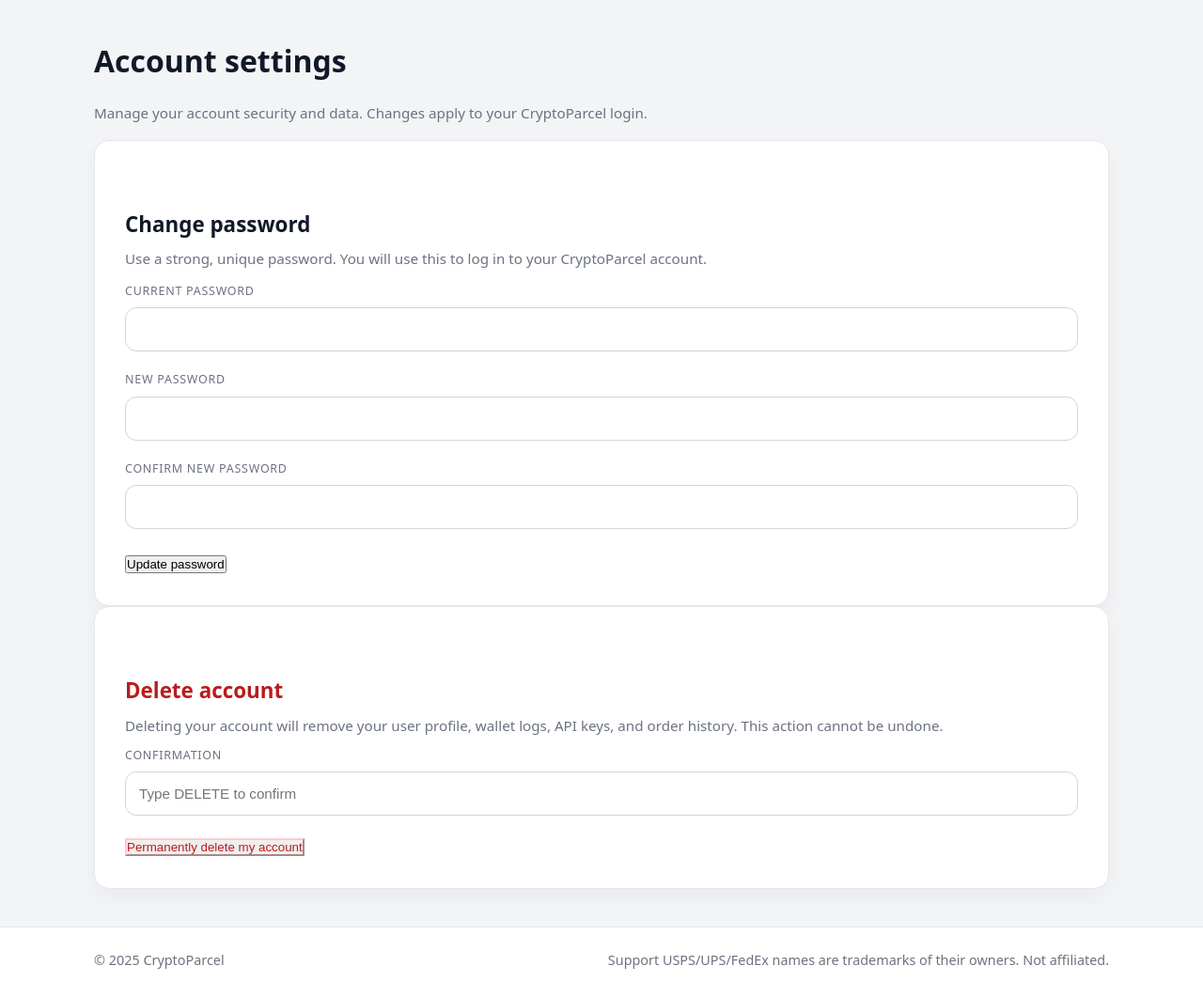
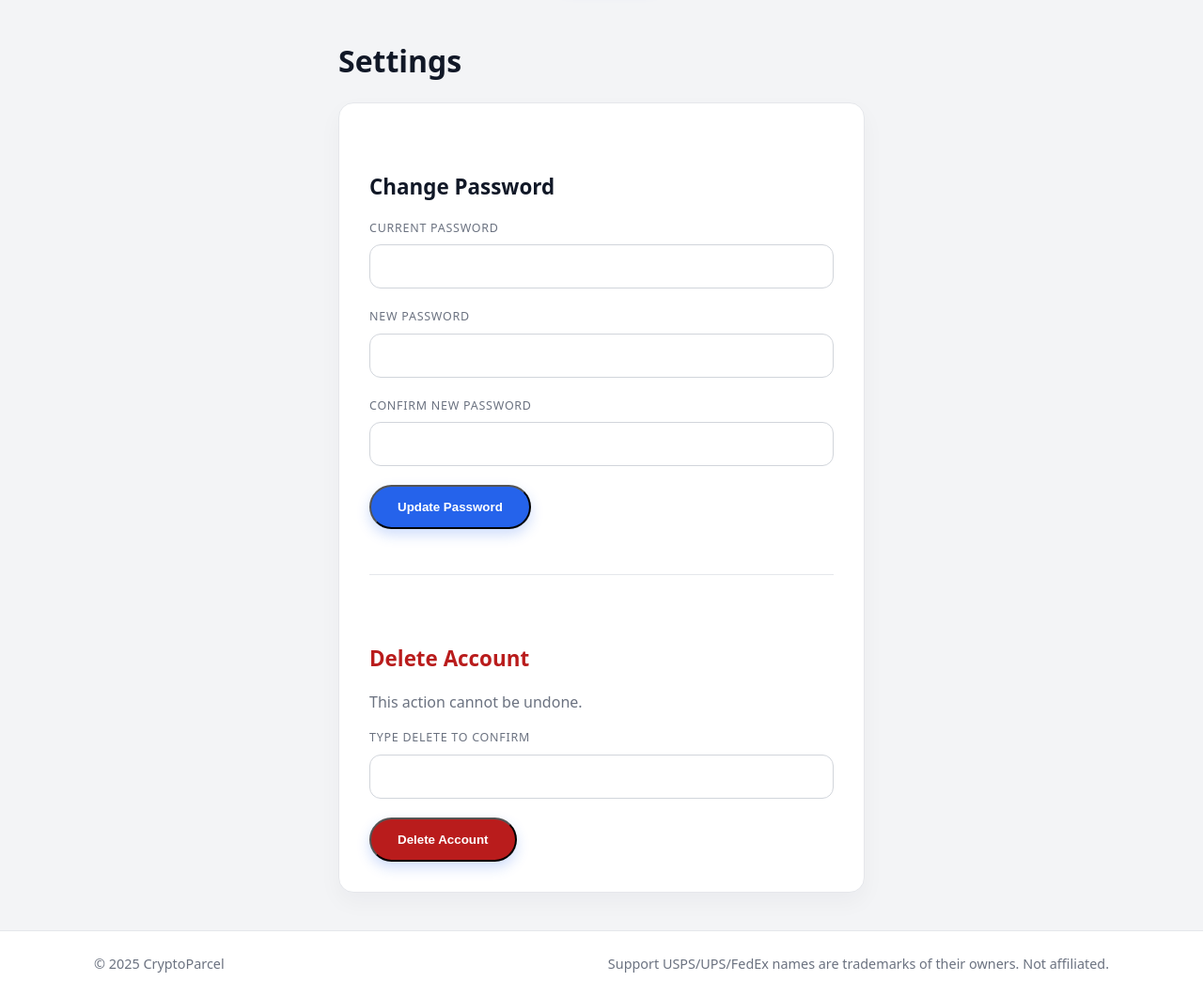
Before and after one commit to cryptoparcel/cryptoparcel_finish, a Python web app: template templates/settings.html in a window 1280 px wide. Shown: the part 79-1140 px from the top of the page at 94% size. Before the commit the page ends 1110 px from the top, so only its background shows below. Run offline with Jinja, Linux system fonts and the light colour scheme; the template is opened without the code that fills it, so the values that code supplies are empty.

Commit message:
Update settings.html

```diff
--- a/templates/settings.html
+++ b/templates/settings.html
@@ -1,69 +1,40 @@
 {% extends "base.html" %}
-{% block title %}Account settings - CryptoParcel{% endblock %}
-
+{% block title %}Settings - CryptoParcel{% endblock %}
 {% block content %}
-<section class="section">
-    <div class="page-header">
-        <div>
-            <h1>Account settings</h1>
-            <p class="muted">
-                Manage your account security and data. Changes apply to your CryptoParcel login.
-            </p>
-        </div>
-    </div>
-
-    <div class="grid-2">
-        <!-- Change password -->
-        <div class="card">
-            <h2 style="margin-bottom: 8px;">Change password</h2>
-            <p class="muted" style="margin-bottom: 12px;">
-                Use a strong, unique password. You will use this to log in to your CryptoParcel account.
-            </p>
-
-            <form method="POST" action="{{ url_for('settings') }}">
+<section class="cp-inner">
+  <div class="container" style="max-width: 600px;">
+    <h1>Settings</h1>
+    <div class="card" style="padding: 32px;">
+      <form method="POST">
         <input type="hidden" name="action" value="change_password">
-
+        <h2>Change Password</h2>
         <div class="cp-field-group">
-                    <label>Current password</label>
+          <label>Current Password</label>
           <input type="password" name="current_password" required>
         </div>
-
         <div class="cp-field-group">
-                    <label>New password</label>
+          <label>New Password</label>
           <input type="password" name="new_password" required>
         </div>
-
         <div class="cp-field-group">
-                    <label>Confirm new password</label>
+          <label>Confirm New Password</label>
           <input type="password" name="confirm_password" required>
         </div>
+        <button type="submit" class="cp-btn-primary">Update Password</button>
+      </form>
 
-                <button type="submit" class="primary btn-sm" style="margin-top: 8px;">
-                    Update password
-                </button>
+      <div style="margin-top: 48px; padding-top: 32px; border-top: 1px solid var(--cp-border-subtle);">
+        <h2 style="color: var(--cp-danger);">Delete Account</h2>
+        <p>This action cannot be undone.</p>
+        <form method="POST" onsubmit="return confirm('Are you sure?');">
+          <input type="hidden" name="action" value="delete_account">
+          <div class="cp-field-group">
+            <label>Type DELETE to confirm</label>
+            <input type="text" name="confirm" required>
+          </div>
+          <button type="submit" class="cp-btn-primary" style="background: var(--cp-danger);">Delete Account</button>
         </form>
       </div>
-
-        <!-- Delete account -->
-        <div class="card">
-            <h2 style="margin-bottom: 8px; color: #b91c1c;">Delete account</h2>
-            <p class="muted" style="margin-bottom: 10px;">
-                Deleting your account will remove your user profile, wallet logs, API keys, and order history.
-                This action cannot be undone.
-            </p>
-
-            <form method="POST" action="{{ url_for('settings') }}">
-                <input type="hidden" name="action" value="delete_account">
-
-                <div class="cp-field-group">
-                    <label>Confirmation</label>
-                    <input type="text" name="confirm" placeholder="Type DELETE to confirm">
-                </div>
-
-                <button type="submit" class="btn-sm secondary" style="border-color: #fecaca; color: #b91c1c;">
-                    Permanently delete my account
-                </button>
-            </form>
     </div>
   </div>
 </section>
```
Lines whose indentation alone changed are shown as unchanged.
